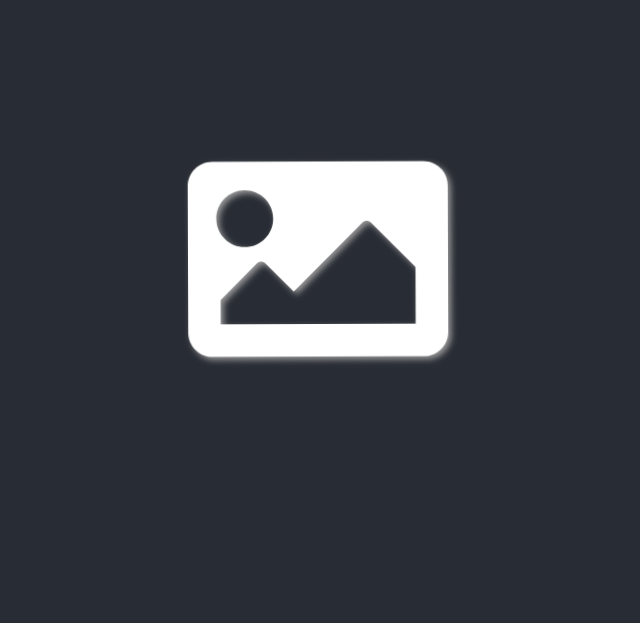
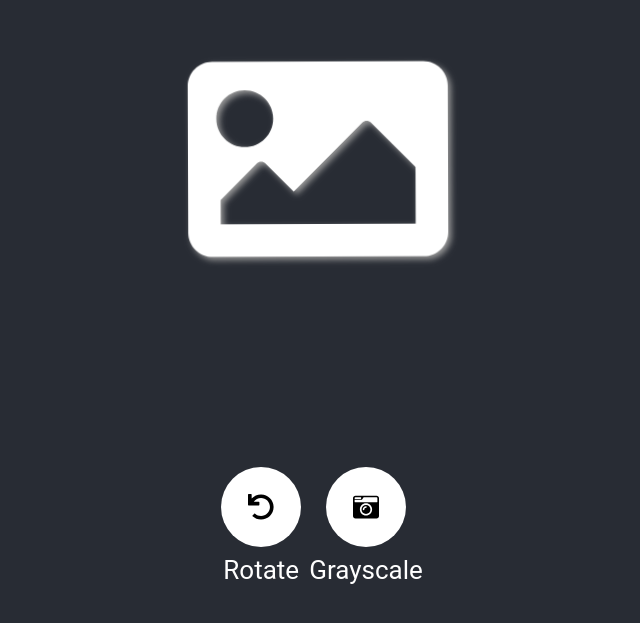
Before and after one commit to slaby93/rust_image_processing_hack_29, a React (Create React App) app in the folder web-app/: page / in a window 1280 px wide. Shown: the part 141-764 px from the top of the page, without its empty margins (322-962 px from the left). Built offline with nearby package versions, Linux system fonts and the light colour scheme.

Commit message:
Connect to binding

```diff
--- a/web-app/package.json
+++ b/web-app/package.json
@@ -9,7 +9,8 @@
     "@fortawesome/react-fontawesome": "^0.1.4",
     "react": "^16.8.6",
     "react-dom": "^16.8.6",
-    "react-scripts": "3.0.1"
+    "react-scripts": "3.0.1",
+    "wasm-bindings": "file:../bindings/pkg"
   },
   "scripts": {
     "start": "react-scripts start",
--- a/web-app/src/App.css
+++ b/web-app/src/App.css
@@ -242,3 +242,26 @@ footer .small-button.medium {
     text-shadow: 2px 4px 4px rgba(0, 0, 0, 0.55);
   }
 }
+
+.transform {
+  background-color: white;
+  display: flex;
+  width: 80px;
+  height: 80px;
+  border-radius: 50px;
+  align-items: center;
+  justify-content: center;
+  margin: 8px;
+}
+
+.transformContainer {
+  display: flex;
+  flex: 1;
+  flex-direction: row;
+}
+
+.transformItem {
+  display: flex;
+  flex-direction: column;
+  align-items: center;
+}
--- a/web-app/src/App.js
+++ b/web-app/src/App.js
@@ -2,17 +2,11 @@ import React, { Component } from 'react'
 import Spinner from './components/Spinner'
 import Images from './components/Images'
 import Buttons from './components/Buttons'
+import Transforms from './components/Transforms'
+import Base64 from './utils/Base64'
+import { faUndo, faCameraRetro } from '@fortawesome/free-solid-svg-icons'
+import * as bindings from 'wasm-bindings'
 import './App.css'
-
-// function App() {
-//   return (
-//     <div className="App">
-//       <header className="App-header">
-//         <Spinner />
-//       </header>
-//     </div>
-//   );
-// }
 
 export default class App extends Component {
   state = {
@@ -23,6 +17,12 @@ export default class App extends Component {
   onChange = e => {
     const files = Array.from(e.target.files)
     this.setState({ uploading: true })
+
+    console.log(Base64.toBase64(files[0], result => {
+      console.log(result)
+    }, error => {
+      console.e(error)
+    }))
 
     setTimeout(() => {
       let images = files.map(file => {
@@ -60,12 +60,26 @@ export default class App extends Component {
       }
     }
 
+    const transforms = [
+      {
+        icon: faUndo,
+        title: 'Rotate',
+        onClick: () => {  }
+      },
+      {
+        icon: faCameraRetro,
+        title: 'Grayscale',
+        onClick: () => { console.log("Done") }
+      }
+    ]
+
     return (
       <div className="App">
         <header className="App-header">
           <div className='buttons'>
             {content()}
           </div>
+          <Transforms transforms={transforms} />
         </header>
       </div>
     )
--- /dev/null
+++ b/web-app/src/components/Transforms.js
@@ -0,0 +1,19 @@
+import React from 'react'
+import { FontAwesomeIcon } from '@fortawesome/react-fontawesome'
+
+export default props => {
+    const transforms = props.transforms.map(transform => (
+        <div key={transform.title} className='transformItem'>
+            <div className='transform' onClick={() => transform.onClick()}>
+                <FontAwesomeIcon icon={transform.icon} size='1x' color='black' />
+            </div>
+            <a>{transform.title}</a>
+        </div>
+    ))
+
+    return (
+        <div className='transformContainer'>
+            { transforms }
+        </div>
+    )
+}
--- /dev/null
+++ b/web-app/src/utils/Base64.js
@@ -0,0 +1,10 @@
+export default {
+    toBase64: (file, onComplete, onError) => {
+        const reader = new FileReader()
+        reader.readAsDataURL(file)
+        reader.onerror = onError
+        reader.onload = () => {
+            onComplete(reader.result)
+        }
+    }
+}
```
